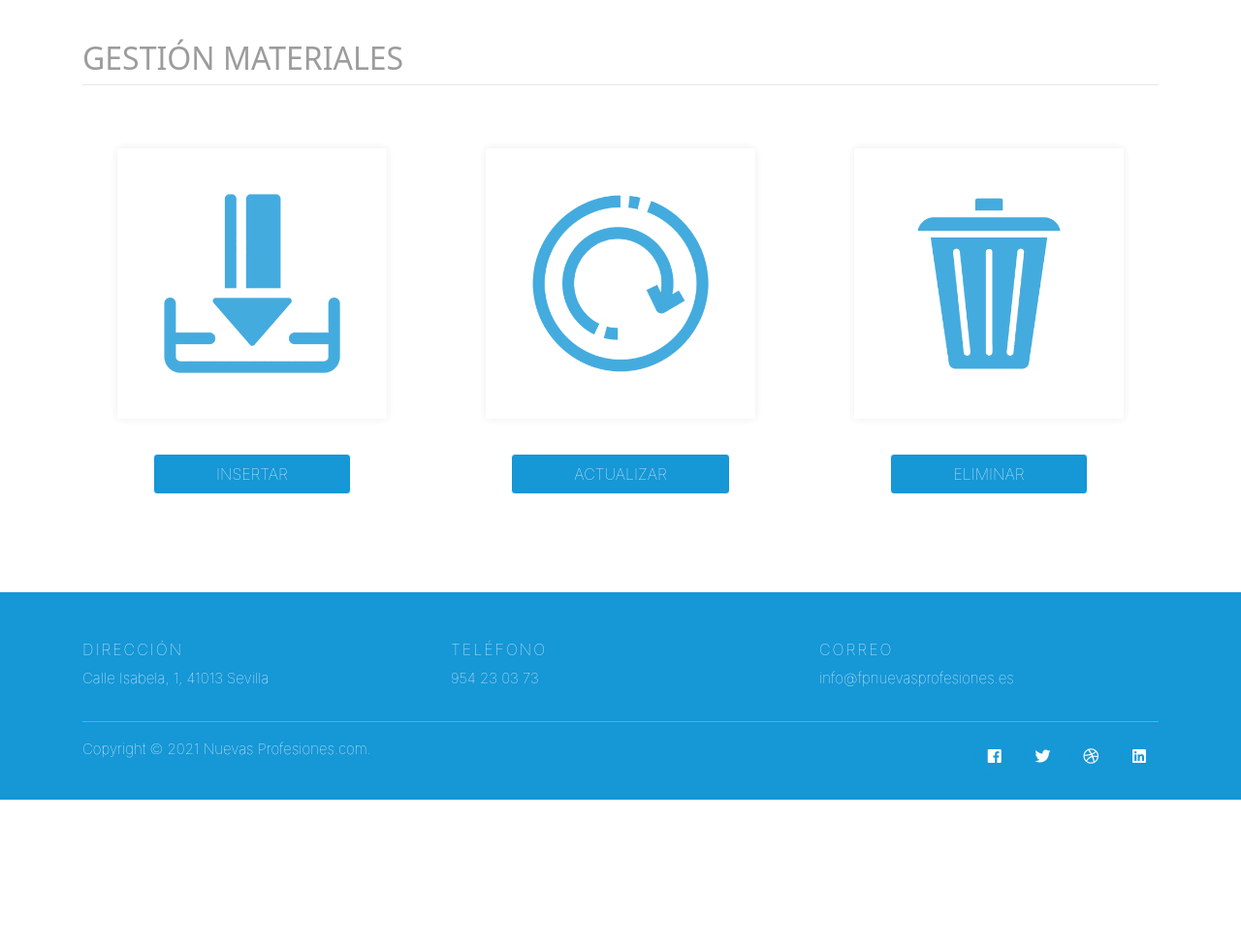
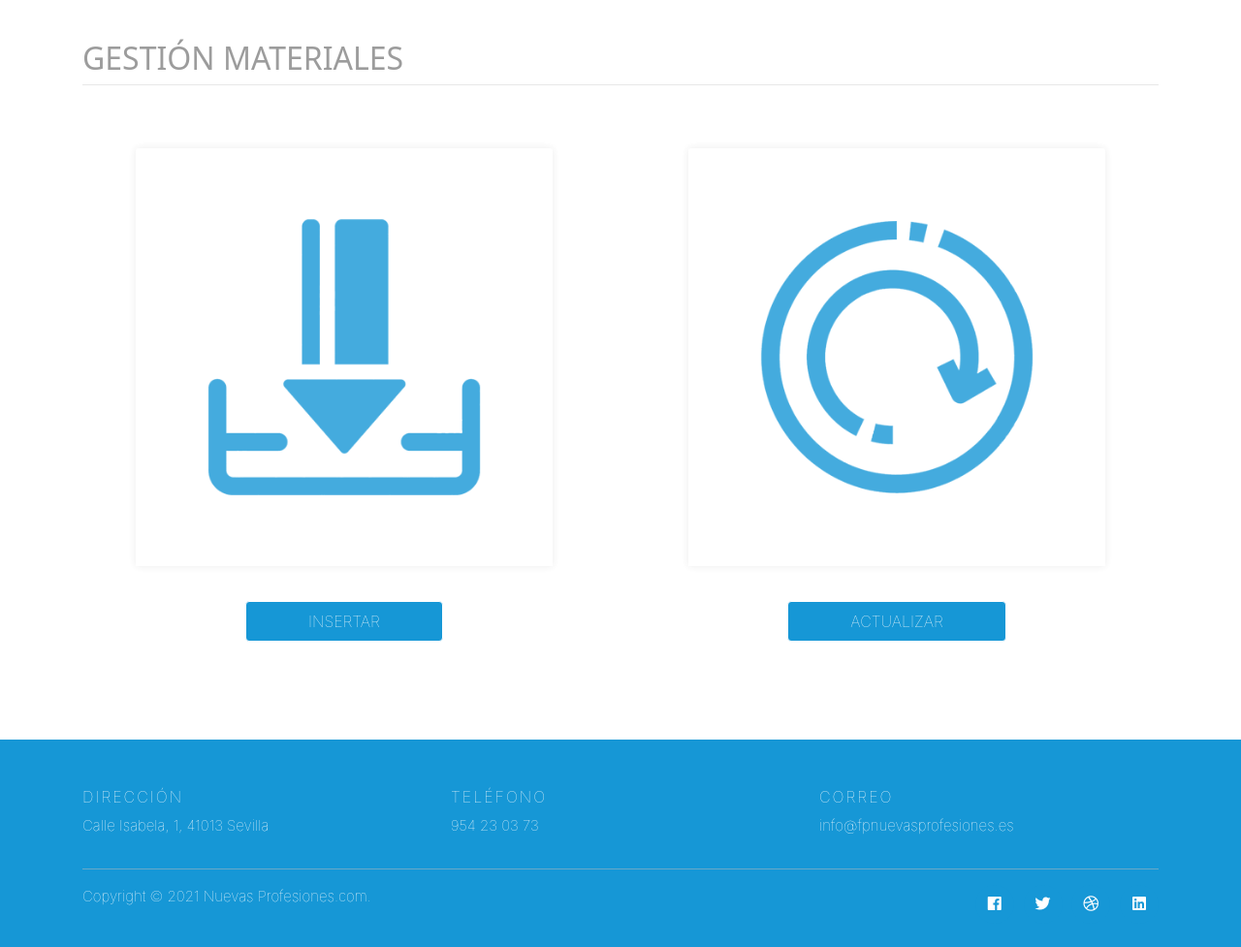
Before and after one commit to pabloplr/gestorMaterialesNP, a PHP site: page /pages/gestion/gestion-materiales.php in a window 1280 px wide. Shown: the part 135-1112 px from the top of the page at 97% size. Before the commit the page ends 960 px from the top, so only its background shows below. Run offline with PHP 8.4, Linux system fonts and the light colour scheme; some libraries are stand-ins or nearby versions; some web fonts are replaced.

Commit message:
eliminar botones de borrar en gestion materiales/usuarios

```diff
--- a/pages/gestion/gestion-materiales.php
+++ b/pages/gestion/gestion-materiales.php
@@ -60,7 +60,7 @@
 
         <div class="container tarjetas mt-5">
             <div class="row">
-                <div class="card col-xs-12 col-sm-12 col-md-12 col-lg-4 col-xl-4" style="width: 18rem;">
+                <div class="card col-xs-12 col-sm-12 col-md-12 col-lg-6 col-xl-6" style="width: 18rem;">
                     <a href="insertar/insertar-materiales.php" id="enlace">
                         <img class="card-img-top img1" id="operaciones" src="../../img/insert.png" alt="Card image cap">
                         <div class="card-body">
@@ -69,7 +69,7 @@
                     </a>
                 </div>
 
-                <div class="card col-xs-12 col-sm-12 col-md-12 col-lg-4 col-xl-4" style="width: 18rem;">
+                <div class="card col-xs-12 col-sm-12 col-md-12 col-lg-6 col-xl-6" style="width: 18rem;">
                     <a href="actualizar/material.php" id="enlace">
                         <img class="card-img-top img1" id="operaciones" src="../../img/update.png" alt="Card image cap">
                         <div class="card-body">
@@ -78,12 +78,12 @@
                     </a>
                  </div>
 
-                <div class="card col-xs-12 col-sm-12 col-md-12 col-lg-4 col-xl-4" style="width: 18rem;">
+                <!-- <div class="card col-xs-12 col-sm-12 col-md-12 col-lg-4 col-xl-4" style="width: 18rem;">
                     <img class="card-img-top img1" id="operaciones" src="../../img/delete.png" alt="Card image cap">
                     <div class="card-body">
                         <button class="bubbly-button card-title text-center" data-toggle="modal" data-target="#eliminar">Eliminar</button>
                     </div>
-                </div>
+                </div> -->
             </div>
 
             <?php
--- a/pages/gestion/gestion-usuarios.php
+++ b/pages/gestion/gestion-usuarios.php
@@ -77,12 +77,12 @@
                     </a>
                  </div>
 
-                <div class="card col-xs-12 col-sm-12 col-md-12 col-lg-4 col-xl-4" style="width: 18rem;">
+                <!-- <div class="card col-xs-12 col-sm-12 col-md-12 col-lg-4 col-xl-4" style="width: 18rem;">
                     <img class="card-img-top img1" id="operaciones" src="../../img/delete.png" alt="Card image cap">
                     <div class="card-body">
                         <button class="bubbly-button card-title text-center" data-toggle="modal" data-target="#eliminar">Eliminar</button>
                     </div>
-                </div>
+                </div> -->
             </div>
 
             <?php
```
